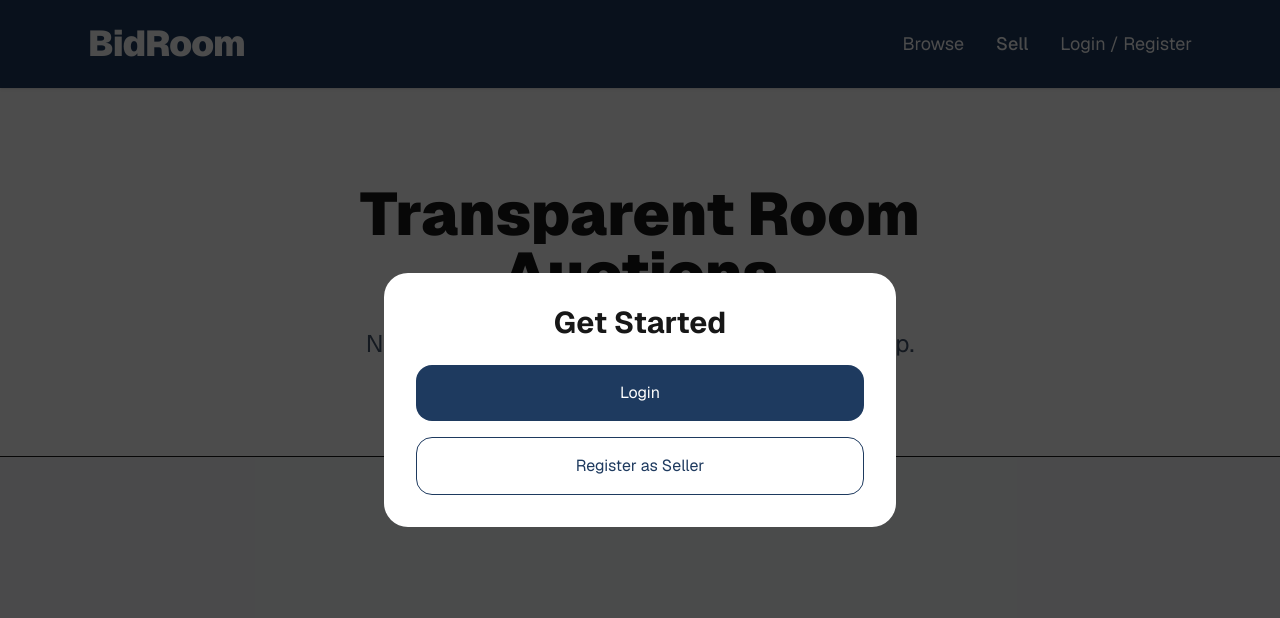
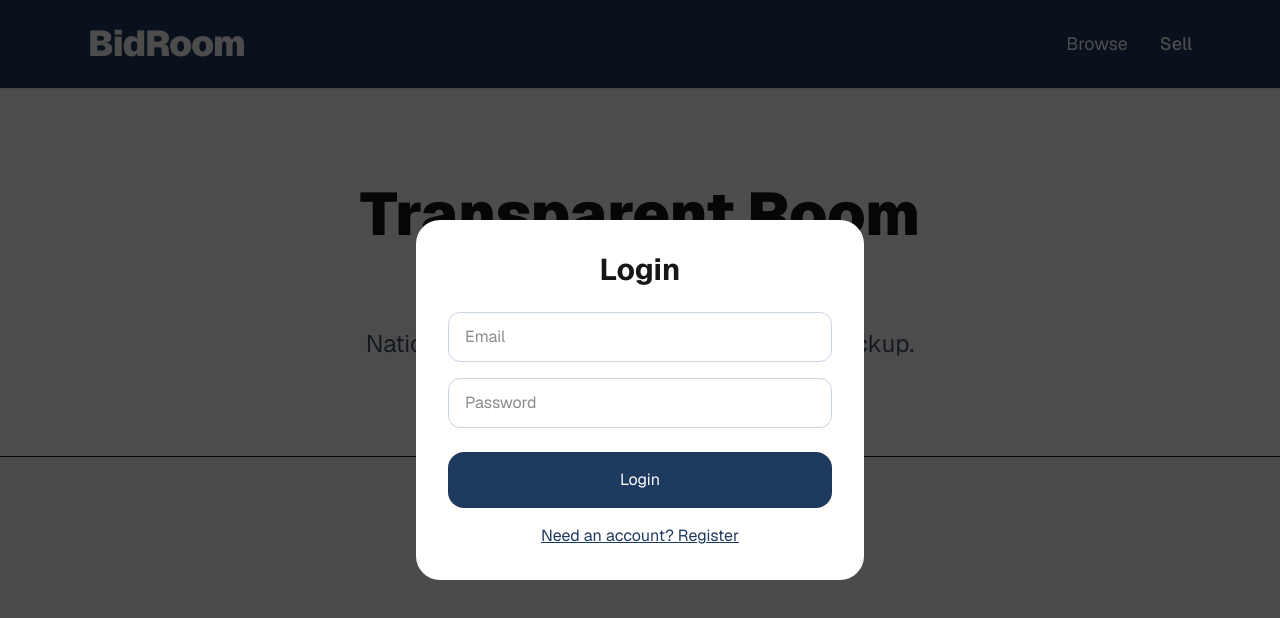
Before and after one commit to bidroomx-source/studious-octo-computing-machine, a Next.js app: page / in a window 1280 px wide. Both pictures are taken after a click on the button "Sell". Shown: the top 618 px of the page. Built offline with nearby package versions, Linux system fonts and the light colour scheme; no server answers.

Commit message:
Add full auth login/register

```diff
--- a/app/page.tsx
+++ b/app/page.tsx
@@ -5,7 +5,10 @@ import { supabase } from '../lib/supabase';
 
 export default function BidRoom() {
   const [user, setUser] = useState<any>(null);
-  const [showSellModal, setShowSellModal] = useState(false);
+  const [showAuthModal, setShowAuthModal] = useState(false);
+  const [isLogin, setIsLogin] = useState(true);
+  const [email, setEmail] = useState('');
+  const [password, setPassword] = useState('');
 
   useEffect(() => {
     supabase.auth.getUser().then(({ data }) => setUser(data.user));
@@ -17,9 +20,19 @@ export default function BidRoom() {
     return () => listener.subscription.unsubscribe();
   }, []);
 
-  const signOut = async () => {
-    await supabase.auth.signOut();
+  const handleAuth = async () => {
+    if (isLogin) {
+      const { error } = await supabase.auth.signInWithPassword({ email, password });
+      if (error) alert(error.message);
+      else setShowAuthModal(false);
+    } else {
+      const { error } = await supabase.auth.signUp({ email, password });
+      if (error) alert(error.message);
+      else alert('Check your email for confirmation!');
+    }
   };
+
+  const signOut = async () => await supabase.auth.signOut();
 
   return (
     <div className="min-h-screen bg-slate-50 font-sans">
@@ -28,20 +41,12 @@ export default function BidRoom() {
           <h1 className="text-4xl font-black tracking-tight">BidRoom</h1>
           <nav className="flex gap-8 text-lg items-center">
             <a href="#" className="hover:text-[#c9a227]">Browse</a>
-            <button onClick={() => setShowSellModal(true)} className="hover:text-[#c9a227] font-medium">Sell</button>
-            {user ? (
-              <div className="flex items-center gap-4">
-                <span>{user.email}</span>
-                <button onClick={signOut} className="text-sm underline">Sign Out</button>
-              </div>
-            ) : (
-              <button onClick={() => setShowSellModal(true)} className="hover:text-[#c9a227]">Login / Register</button>
-            )}
+            <button onClick={() => setShowAuthModal(true)} className="hover:text-[#c9a227] font-medium">Sell</button>
+            {user && <button onClick={signOut} className="text-sm underline">Sign Out</button>}
           </nav>
         </div>
       </header>
 
-      {/* Rest of your hero and content */}
       <section className="bg-white py-24 border-b">
         <div className="max-w-4xl mx-auto text-center px-6">
           <h2 className="text-6xl font-black mb-6">Transparent Room Auctions</h2>
@@ -49,14 +54,20 @@ export default function BidRoom() {
         </div>
       </section>
 
-      {/* Sell Modal with Login Option */}
-      {showSellModal && (
-        <div className="fixed inset-0 bg-black/70 flex items-center justify-center z-[100]" onClick={() => setShowSellModal(false)}>
-          <div className="bg-white rounded-3xl max-w-lg w-full mx-4 p-8" onClick={e => e.stopPropagation()}>
-            <h3 className="text-3xl font-bold mb-6 text-center">Get Started</h3>
+      {/* Auth Modal */}
+      {showAuthModal && (
+        <div className="fixed inset-0 bg-black/70 flex items-center justify-center z-[100]" onClick={() => setShowAuthModal(false)}>
+          <div className="bg-white rounded-3xl max-w-md w-full mx-4 p-8" onClick={e => e.stopPropagation()}>
+            <h3 className="text-3xl font-bold mb-6 text-center">{isLogin ? 'Login' : 'Register'}</h3>
 
-            <button onClick={() => alert('Login flow - use Supabase auth UI in production')} className="w-full bg-[#1e3a5f] text-white py-4 rounded-2xl mb-4">Login</button>
-            <button onClick={() => alert('Register as Permanent Seller')} className="w-full border border-[#1e3a5f] text-[#1e3a5f] py-4 rounded-2xl">Register as Seller</button>
+            <input type="email" placeholder="Email" value={email} onChange={(e) => setEmail(e.target.value)} className="w-full border border-slate-300 rounded-xl px-4 py-3 mb-4" />
+            <input type="password" placeholder="Password" value={password} onChange={(e) => setPassword(e.target.value)} className="w-full border border-slate-300 rounded-xl px-4 py-3 mb-6" />
+
+            <button onClick={handleAuth} className="w-full bg-[#1e3a5f] text-white py-4 rounded-2xl mb-4">{isLogin ? 'Login' : 'Register'}</button>
+
+            <button onClick={() => setIsLogin(!isLogin)} className="text-[#1e3a5f] underline block w-full text-center">
+              {isLogin ? 'Need an account? Register' : 'Already have an account? Login'}
+            </button>
           </div>
         </div>
       )}
```
